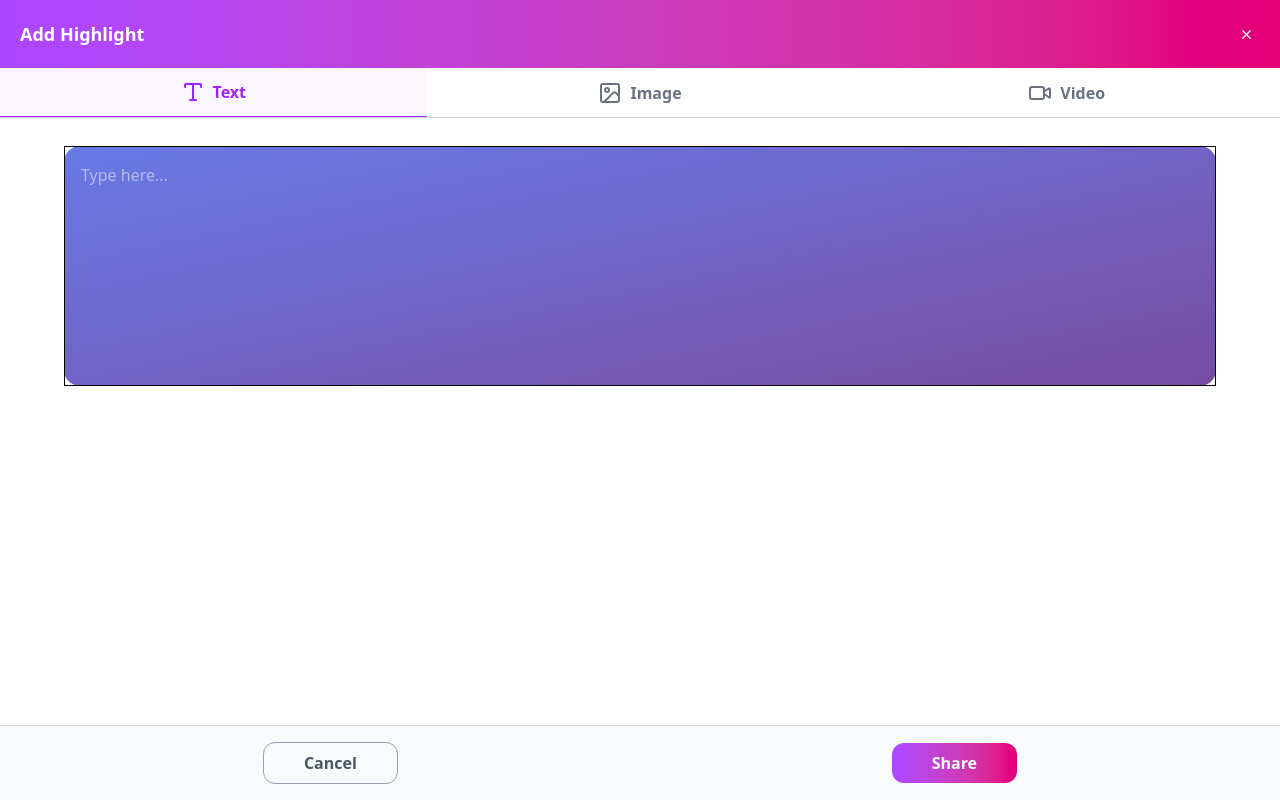
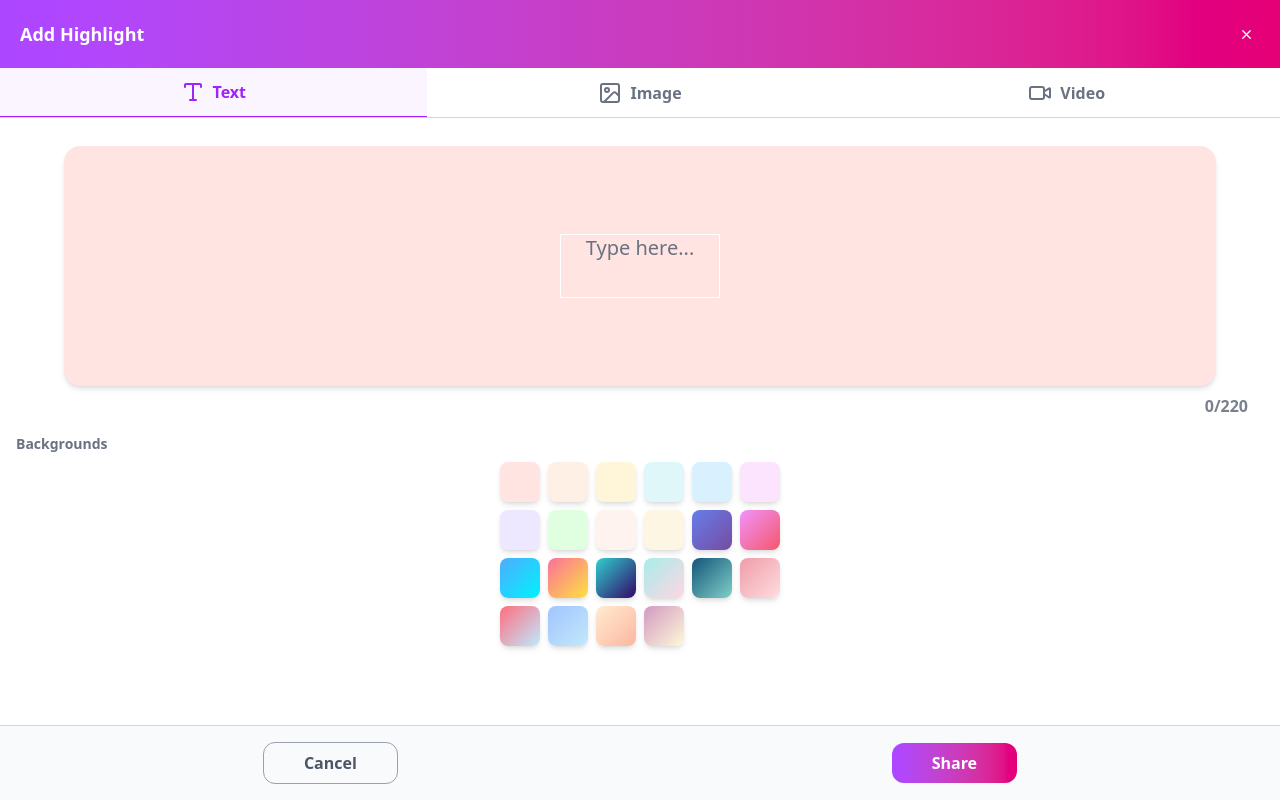
Before and after one commit to HafizAhmad-dev/Axion---Connect-with-world, a React (Vite) app in the folder Front End/: page /user/addHighlights in a window 1280 px wide. Built offline with nearby package versions, Linux system fonts and the light colour scheme.

Commit message:
working on the feature to add highlight

```diff
--- a/Front End/src/Components/AddTextHg.tsx
+++ b/Front End/src/Components/AddTextHg.tsx
@@ -1,15 +1,89 @@
+import { useOutletContext } from "react-router";
+import { useRef } from "react";
+
+const MAX_CHAR_LIMIT = 220;
+
+//interface for outlet context
+interface AddTextHgContext {
+  text: string;
+  backgroundPresets: string[];
+  bgColor: string;
+  setBgColor: (color: string) => void;
+  setText: (text: string) => void;
+}
 
 const AddTextHg = () => {
-    return (
-        <div className='h-full w-full flex justify-center py-7'>
-            <div className="preview relative w-[90%] h-60 rounded-2xl bg-linear-to-br from-[#677AE5] to-[#754CA4]">
-                <textarea
-                    className="absolute inset-0 border border-black bg-transparent text-white resize-none p-4 outline-none caret-white "
-                    placeholder="Type here..."
-                />
-            </div>
+  const { text, backgroundPresets, bgColor, setBgColor, setText } = useOutletContext<AddTextHgContext>();
+  const editableRef = useRef<HTMLDivElement>(null);
+
+  // Handle typing with character limit and caret fix
+  const handleInput = (e: React.FormEvent<HTMLDivElement>) => {
+    const el = e.currentTarget;
+    let text = el.textContent || "";
+
+    if (text.length > MAX_CHAR_LIMIT) {
+      text = text.slice(0, MAX_CHAR_LIMIT);
+      el.textContent = text;
+
+      // Keep caret at end
+      const range = document.createRange();
+      const sel = window.getSelection();
+      range.selectNodeContents(el);
+      range.collapse(false);
+      sel?.removeAllRanges();
+      sel?.addRange(range);
+    }
+
+    setText(text);
+  };
+
+  return (
+    <div className="h-full w-full flex flex-col items-center py-7">
+      {/* Highlight preview */}
+      <div
+        className="preview relative flex justify-center items-center w-[90%] h-60 rounded-2xl shadow-md"
+        style={{ background: bgColor }} // default
+      >
+        <div
+          ref={editableRef}
+          contentEditable
+          data-placeholder="Type here..."
+          onInput={handleInput}
+          className={`  min-w-40
+             relative max-w-[90%] text-center outline-none
+            wrap-break-words whitespace-pre-wrap min-h-16 text-xl text-white
+            empty:before:content-[attr(data-placeholder)]
+            empty:before:absolute empty:before:left-1/2 empty:before:top-1/2
+            empty:before:-translate-x-1/2 empty:before:-translate-y-1/2 empty:before:min-w-20
+            empty:before:text-gray-500 empty:before:pointer-events-none
+              empty:before:min-h-16 empty:before:w-40
+             border
+
+          `}
+        />
+      </div>
+
+      {/* Character counter */}
+      <p className="w-full text-right px-8 mt-2 text-gray-500/90 font-semibold">
+        {text.length}/{MAX_CHAR_LIMIT}
+      </p>
+
+      {/* Background selector */}
+      <div className="mt-4 w-full flex flex-col items-center">
+        <p className="w-full ml-8 text-gray-500 font-semibold text-sm">Backgrounds</p>
+        <div className="grid grid-cols-6 gap-2 mt-2">
+          {backgroundPresets.map((color, index) => (
+            <div
+              key={index}
+              onClick={() => setBgColor(color)}
+              className="w-10 h-10 rounded-lg shadow-md cursor-pointer"
+              style={{ background: color }}
+            />
+          ))}
         </div>
-    )
-}
+      </div>
+    </div>
+  );
+};
 
-export default AddTextHg
+export default AddTextHg;
--- a/Front End/src/Components/HighLightView.tsx
+++ b/Front End/src/Components/HighLightView.tsx
@@ -1,21 +1,37 @@
-import { useEffect, useRef, useState } from "react";
+import { useEffect, useRef, useState, useMemo } from "react";
 import { useDispatch, useSelector } from "react-redux";
 import type { RootState } from "../Store/store";
 import { markAsSeen } from "../Store/Slices/HighlightsSlice";
 
 interface HighLightViewProps {
   highlightsId: string;
+  owner: "self" | "other";
   onComplete: () => void;
 }
 
-const HighLightView = ({ highlightsId, onComplete }: HighLightViewProps) => {
+const HighLightView = ({ highlightsId, onComplete, owner }: HighLightViewProps) => {
   const dispatch = useDispatch();
-  // Get the highlights for this user from the Redux store
-  const userHighlights = useSelector((state: RootState) =>
+
+  // Select highlights from Redux store
+  const selfHighlights = useSelector((state: RootState) => state.user.highlights);
+  const otherHighlights = useSelector((state: RootState) =>
     state.highlights.highlights.find(hg => hg.id === highlightsId)
   );
 
-  const highlights = userHighlights?.highlight || []; // array of individual highlights
+  // Memoize the final object to prevent new references each render
+  const userHighlights = useMemo(() => {
+    if (owner === "self") {
+      return {
+        id: 'self',
+        user: "You",
+        highlight: selfHighlights
+      };
+    }
+    return otherHighlights ?? null;
+  }, [owner, selfHighlights, otherHighlights]);
+
+  // Extract highlights array safely
+  const highlights = userHighlights?.highlight || [];
 
   const [index, setIndex] = useState(0);
   const [progress, setProgress] = useState(0);
@@ -57,19 +73,18 @@ const HighLightView = ({ highlightsId, onComplete }: HighLightViewProps) => {
 
     return () => cancelAnimationFrame(frameRef.current);
   }, [paused, index, highlights]);
+
   const nextHighlight = () => {
     if (index === highlights.length - 1) {
-      // last highlight: defer side effects
       setTimeout(() => {
-        dispatch(markAsSeen(highlightsId));
-          onComplete();
+        dispatch(markAsSeen(userHighlights?.id || highlightsId));
+        onComplete();
       }, 0);
 
-      setProgress(100); // optionally fill bar completely
-      return;           // do not increment index
+      setProgress(100);
+      return;
     }
 
-    // move to next highlight
     setIndex(prev => prev + 1);
     setProgress(0);
   };
@@ -85,13 +100,19 @@ const HighLightView = ({ highlightsId, onComplete }: HighLightViewProps) => {
 
     if (x < rect.width / 3) prevHighlight();
     else if (x > (2 * rect.width) / 3) nextHighlight();
-    else setProgress(0); // middle click resets progress
+    else setProgress(0);
   };
 
+  if (!userHighlights) return null; // nothing to show
+
+  useEffect(() => {
+    console.log(userHighlights)
+  }, [userHighlights]);
 
   return (
     <div
-      className={`fixed inset-0 z-10 flex flex-col justify-center items-center ${highlights[index]?.backgroundColor ?? ''} bg-cover bg-center`}
+      className={`fixed inset-0 z-99 flex flex-col justify-center items-center ${highlights[index]?.backgroundColor ?? ''} bg-cover bg-center`}
+      style={{ background: highlights[index].backgroundColor }}
       onClick={handleClick}
       onPointerDown={() => setPaused(true)}
       onPointerUp={() => setPaused(false)}
@@ -110,13 +131,13 @@ const HighLightView = ({ highlightsId, onComplete }: HighLightViewProps) => {
       </div>
 
       {/* Highlight content */}
-      <p className="text-white text-center text-3xl font-semibold drop-shadow-lg px-4">
+      <p className="text-white text-center text-3xl font-semibold drop-shadow-lg px-4 max-w-[90%] wrap-break-word">
         {highlights[index]?.content}
       </p>
 
       {/* Username at bottom */}
       <p className="absolute bottom-8 text-white text-lg font-medium drop-shadow-md">
-        {userHighlights!.user}
+        {userHighlights.user}
       </p>
     </div>
   );
--- a/Front End/src/Components/HighlightCard.tsx
+++ b/Front End/src/Components/HighlightCard.tsx
@@ -20,7 +20,7 @@ const HighlightCard = React.memo((data: Props) => {
 
     return (
         <>
-            {showHighlight && <HighLightView highlightsId={data.id} onComplete={() => setShowHighlight(false)} />}
+            {showHighlight && <HighLightView highlightsId={data.id} owner='other' onComplete={() => setShowHighlight(false)} />}
 
             <div className='flex gap-5 px-1 py-1 mt-4 hover:bg-white' onClick={changeHighlight}>
                 <div className="avatar relative ">
--- a/Front End/src/Layouts/AddHighlightLayout.tsx
+++ b/Front End/src/Layouts/AddHighlightLayout.tsx
@@ -1,38 +1,85 @@
-import { X } from "lucide-react"
-import { Outlet, useNavigate } from "react-router"
+import { X } from "lucide-react";
+import { useDispatch } from "react-redux";
+import { Outlet, useNavigate } from "react-router";
+import { addHighlight } from "../Store/Slices/UserSlice";
+import type { Highlight } from "../Components/MockHiglights";
+import { useState } from "react";
+
+export const backgroundPresets = [
+  // Soft plain colors
+  '#FFE4E1', '#FFF0E5', '#FFF5D9', '#E0F7FA', '#D9F0FF', '#FCE4FF', '#EDE7FF', '#E0FFE0', '#FFF3F0', '#FDF6E3',
+  // Gradients
+  'linear-gradient(135deg, #667eea 0%, #764ba2 100%)',
+  'linear-gradient(135deg, #f093fb 0%, #f5576c 100%)',
+  'linear-gradient(135deg, #4facfe 0%, #00f2fe 100%)',
+  'linear-gradient(135deg, #fa709a 0%, #fee140 100%)',
+  'linear-gradient(135deg, #30cfd0 0%, #330867 100%)',
+  'linear-gradient(135deg, #a8edea 0%, #fed6e3 100%)',
+  'linear-gradient(135deg, #13547a 0%, #80d0c7 100%)',
+  'linear-gradient(135deg, #ee9ca7 0%, #ffdde1 100%)',
+  'linear-gradient(135deg, #ff6e7f 0%, #bfe9ff 100%)',
+  'linear-gradient(135deg, #a1c4fd 0%, #c2e9fb 100%)',
+  'linear-gradient(135deg, #ffecd2 0%, #fcb69f 100%)',
+  'linear-gradient(135deg, #d299c2 0%, #fef9d7 100%)',
+];
 
 const AddHighlightLayout = () => {
+  const dispatch = useDispatch();
   const navigate = useNavigate();
-    function handleClose() {
+
+  // State lifted to layout
+  const [text, setText] = useState<string>("");
+  const [bgColor, setBgColor] = useState<string>(backgroundPresets[0]);
+
+  const handleClose = () => navigate(-1);
+
+  const handleShare = () => {
+    if (!text.trim()) return; // prevent empty highlight
+    const newHighlight: Highlight = {
+      id: Date.now().toString(),
+      content:text,
+      backgroundColor:bgColor,
+      timestamp: new Date().toISOString(),
+    };
+    dispatch(addHighlight(newHighlight));
     navigate(-1);
-    }
+  };
 
   return (
     <div className="flex h-screen w-screen flex-col">
-        {/* //Header */}
+      {/* Header */}
       <header className="flex justify-between px-5 py-5 bg-linear-to-r from-purple-500 to-pink-600">
         <h2 className="text-lg font-bold text-white">Add Highlight</h2>
-            <button className="hover:bg-white/20 rounded-full w-7 h-7 flex justify-center items-center"
-            onClick={handleClose}>
-
+        <button
+          className="hover:bg-white/20 rounded-full w-7 h-7 flex justify-center items-center"
+          onClick={handleClose}
+        >
           <X size={15} stroke="white" />
         </button>
       </header>
 
-
-        {/* Outlet Area */}
+      {/* Outlet - pass state via props */}
       <main className="flex-1">
-            <Outlet />
+        <Outlet context={{ text, setText, bgColor, setBgColor,backgroundPresets }} />
       </main>
 
-
-        {/* Buttons for sharing or aborting the highlight */}
+      {/* Footer buttons */}
       <div className="flex justify-around items-center px-4 py-4 bg-[#F8FAFC] border-t border-gray-300">
-            <button onClick={handleClose} className="px-10 py-2 border border-gray-400 rounded-xl font-semibold text-gray-600 hover:bg-black/2">Cancel</button>
-            <button className="px-10 py-2  rounded-xl font-semibold text-white bg-linear-to-r from-purple-500 to-pink-600">Share</button>
+        <button
+          onClick={handleClose}
+          className="px-10 py-2 border border-gray-400 rounded-xl font-semibold text-gray-600 hover:bg-black/5"
+        >
+          Cancel
+        </button>
+        <button
+          onClick={handleShare}
+          className="px-10 py-2 rounded-xl font-semibold text-white bg-linear-to-r from-purple-500 to-pink-600"
+        >
+          Share
+        </button>
       </div>
     </div>
-  )
-}
+  );
+};
 
-export default AddHighlightLayout
+export default AddHighlightLayout;
--- a/Front End/tailwind.config.ts
+++ b/Front End/tailwind.config.ts
@@ -13,5 +13,5 @@ export default {
       },
     },
   },
-  plugins: [scrollbarHide],
+  plugins: [],
 }
```
Also changed, not shown: Front End/src/Components/UserHighlight.tsx (+40 -12 lines), 1 other file (tests, documents, lock files or other folders). Lines whose indentation alone changed are shown as unchanged.
